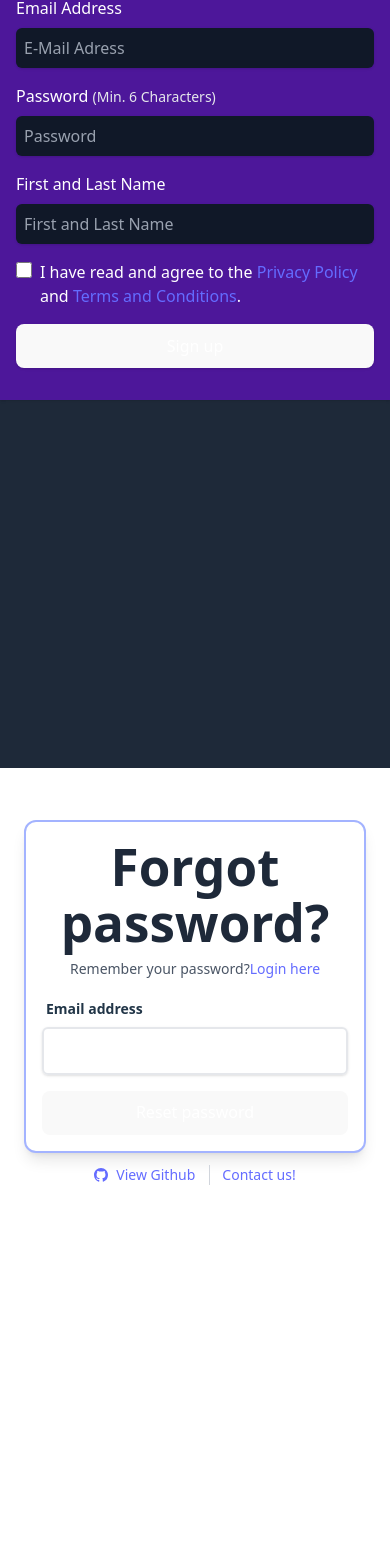
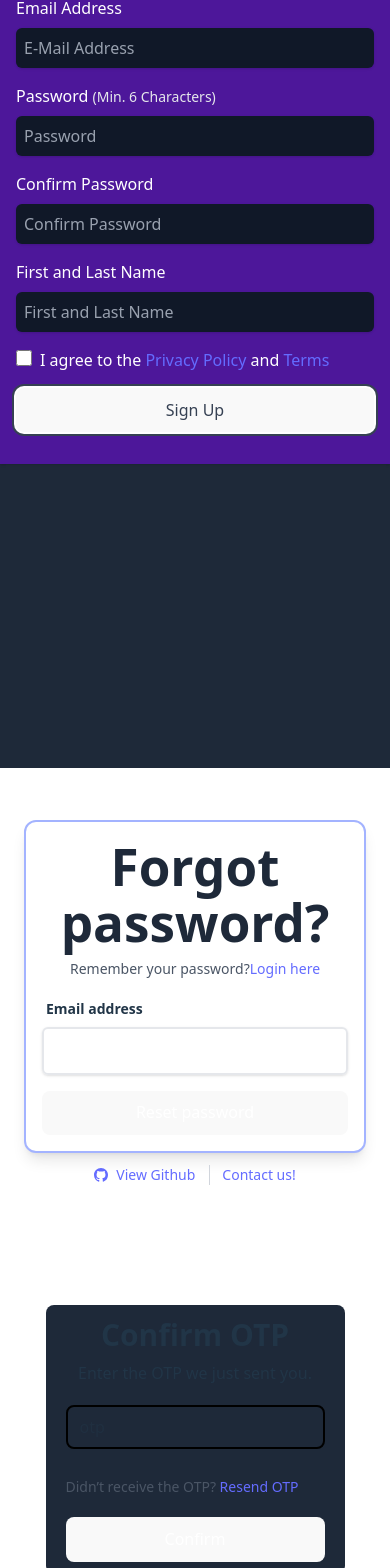
Before and after one commit to Jerry7675/pms, a React (Vite) app: page / in a window 390 px wide. Shown: the part 920-2488 px from the top of the page. Before the commit the page ends 2129 px from the top, so only its background shows below. Built offline with nearby package versions, Linux system fonts and the light colour scheme.

Commit message:
Added otp verification and confirm password box and matching password logic for submission

```diff
--- a/package.json
+++ b/package.json
@@ -13,6 +13,7 @@
     "@tailwindcss/vite": "^4.1.4",
     "react": "^19.0.0",
     "react-dom": "^19.0.0",
+    "react-router-dom": "^7.5.2",
     "tailwindcss": "^4.1.4"
   },
   "devDependencies": {
--- a/src/App.jsx
+++ b/src/App.jsx
@@ -1,6 +1,7 @@
 import Login_form from './Login_form';
 import Registration from './Registration';
 import Forgot from './Forgot';
+import Otp from './Otp';
 function App() {
 
 
@@ -9,6 +10,7 @@ function App() {
     <Login_form />
     <Registration />
     <Forgot />
+    <Otp />
     </div>
 
   );
--- /dev/null
+++ b/src/Otp.jsx
@@ -0,0 +1,34 @@
+function Otp({ otp, setOtp }) {
+  const handleChange = (e) => {
+    const { value } = e.target;
+    if (/^\d*$/.test(value)) {
+      setOtp(value);
+    }
+  };
+
+  return (
+    <div className="flex flex-1 flex-col bg-gray-800 px-5 py-3 rounded-lg justify-center space-y-5 max-w-md mx-auto mt-24">
+    <div className="flex flex-col space-y-2 text-center">
+        <h2 className="text-3xl md:text-4xl font-bold">Confirm OTP</h2>
+        <p className="text-md md:text-xl">
+            Enter the OTP we just sent you.
+        </p>
+    </div>
+    <div className="flex flex-col max-w-md space-y-5">
+
+        <input type="text" placeholder="otp"
+              className="flex px-3 py-2 md:px-4 md:py-3 border-2 border-black rounded-lg font-medium placeholder:font-normal" />
+              <p className="mt-2 text-sm text-gray-600 dark:text-gray-400">
+            Didn’t receive the OTP?{' '}
+            <a className="text-blue-600 decoration-2 hover:underline font-medium" href="#">
+              Resend OTP
+            </a>
+          </p>
+        <button className="flex items-center justify-center flex-none px-3 py-2 md:px-4 md:py-3 border-2 rounded-lg font-medium border-black bg-black text-white">
+            Confirm
+        </button>
+    </div>
+</div>
+  );
+}
+export default Otp;
--- a/src/Registration.jsx
+++ b/src/Registration.jsx
@@ -1,45 +1,138 @@
 import React, { useState } from 'react';
+
 function Registration() {
     const [formData, setFormData] = useState({
         name: '',
         email: '',
-      password: ''
+        password: '',
+        confirmPassword: '',
+        agreedToTerms: false
     });
+
+    // Derived state for validation
+    const passwordsMatch = formData.password === formData.confirmPassword;
+    const areAllFieldsFilled = formData.email && formData.password &&
+                              formData.confirmPassword && formData.name;
+    const canSubmit = passwordsMatch && areAllFieldsFilled && formData.agreedToTerms;
+
     const handleSubmit = (e) => {
-      e.preventDefault(); // This prevents page refresh
-      // Add your form submission logic here
+        e.preventDefault();
         console.log('Form data:', formData);
-      // You can add API call here
+        // Add API call here
     };
+
     const handleChange = (e) => {
-      setFormData({
-        ...formData,
-        [e.target.id]: e.target.value
-      });
+        const { id, type, value, checked } = e.target;
+        setFormData(prev => ({
+            ...prev,
+            [id]: type === 'checkbox' ? checked : value
+        }));
     };
 
     return (
         <div className="h-screen w-screen bg-gray-800 pt-10">
             <div className="max-w-xl mx-auto bg-violet-900 text-white py-8 px-4 shadow sm:rounded-lg sm:px-10">
-        <form onSubmit={handleSubmit} className="flex-col space-y-4 ">
+                <form onSubmit={handleSubmit} className="flex-col space-y-4">
+                    {/* Email Input */}
                     <div className="flex flex-col space-y-2">
-                <label className="block font-medium">Email Address</label><input type="email" class="shadow-sm block w-full py-2 sm:text-sm rounded-md bg-gray-900 px-2 disabled:bg-red-200 sm:text-sm border-gray-300 focus:ring-primary-500 focus:border-primary-500 placeholder-gray-400 focus:outline-none  " name="email" required="" placeholder="E-Mail Adress"/>
+                        <label className="block font-medium">Email Address</label>
+                        <input
+                            type="email"
+                            id="email"
+                            className="shadow-sm block w-full py-2 sm:text-sm rounded-md bg-gray-900 px-2 disabled:bg-red-200 border-gray-300 focus:ring-primary-500 focus:border-primary-500 placeholder-gray-400 focus:outline-none"
+                            value={formData.email}
+                            onChange={handleChange}
+                            required
+                            placeholder="E-Mail Address"
+                        />
                     </div>
+
+                    {/* Password Inputs */}
                     <div className="flex flex-col space-y-2">
-                <label className="block font-medium">Password <span class="text-gray-200 font-base text-sm">(Min. 6 Characters)</span></label><input type="password" class="shadow-sm block w-full py-2 bg-gray-900 px-2 sm:text-sm rounded-md disabled:bg-gray-200 sm:text-sm border-gray-300 focus:ring-primary-500 focus:border-primary-500 placeholder-gray-400 focus:outline-none  " name="password" minlength="6" placeholder="Password" required=""/>
+                        <label className="block font-medium">
+                            Password <span className="text-gray-200 font-base text-sm">(Min. 6 Characters)</span>
+                        </label>
+                        <input
+                            type="password"
+                            id="password"
+                            className="shadow-sm block w-full py-2 bg-gray-900 px-2 sm:text-sm rounded-md border-gray-300 focus:ring-primary-500 focus:border-primary-500 placeholder-gray-400 focus:outline-none"
+                            value={formData.password}
+                            onChange={handleChange}
+                            minLength="6"
+                            placeholder="Password"
+                            required
+                        />
                     </div>
+
                     <div className="flex flex-col space-y-2">
-                <label className="block font-medium">First and Last Name</label><input type="text" class="shadow-sm block w-full py-2 sm:text-sm rounded-md bg-gray-900 px-2 disabled:bg-gray-200 sm:text-sm border-gray-300 focus:ring-primary-500 focus:border-primary-500 placeholder-gray-400 focus:outline-none  " name="displayName" required="" placeholder="First and Last Name"/>
+                        <label className="block font-medium">Confirm Password</label>
+                        <input
+                            type="password"
+                            id="confirmPassword"
+                            className="shadow-sm block w-full py-2 bg-gray-900 px-2 sm:text-sm rounded-md border-gray-300 focus:ring-primary-500 focus:border-primary-500 placeholder-gray-400 focus:outline-none"
+                            value={formData.confirmPassword}
+                            onChange={handleChange}
+                            minLength="6"
+                            placeholder="Confirm Password"
+                            required
+                        />
+                        {formData.confirmPassword && !passwordsMatch && (
+                            <p className="text-red-400 text-sm mt-1">Passwords do not match!</p>
+                        )}
                     </div>
+
+                    {/* Name Input */}
                     <div className="flex flex-col space-y-2">
-                <label className="block font-medium font-normal flex items-start space-x-2"><div><input type="checkbox" class="h-4 w-4 rounded border-gray-300 focus:ring-indigo-500 text-indigo-600" required=""/></div><div>I have read and agree to the <a href="/legal/privacy" target="_blank" class="text-primary-600 hover:text-primary-700">Privacy Policy</a> and <a href="/legal/terms" target="_blank" class="text-primary-600 hover:text-primary-700">Terms and Conditions</a>.</div></label>
+                        <label className="block font-medium">First and Last Name</label>
+                        <input
+                            type="text"
+                            id="name"
+                            className="shadow-sm block w-full py-2 sm:text-sm rounded-md bg-gray-900 px-2 border-gray-300 focus:ring-primary-500 focus:border-primary-500 placeholder-gray-400 focus:outline-none"
+                            value={formData.name}
+                            onChange={handleChange}
+                            required
+                            placeholder="First and Last Name"
+                        />
                     </div>
+
+                    {/* Terms Checkbox */}
+                    <div className="flex flex-col space-y-2">
+                        <label className="block font-normal flex items-start space-x-2">
+                            <div>
+                                <input
+                                    type="checkbox"
+                                    id="agreedToTerms"
+                                    className="h-4 w-4 rounded border-gray-300 focus:ring-indigo-500 text-indigo-600"
+                                    checked={formData.agreedToTerms}
+                                    onChange={handleChange}
+                                    required
+                                />
+                            </div>
+                            <div>
+                                I agree to the <a href="/legal/privacy" target="_blank" className="text-indigo-300 hover:text-indigo-200">Privacy Policy</a> and
+                                <a href="/legal/terms" target="_blank" className="text-indigo-300 hover:text-indigo-200"> Terms</a>
+                            </div>
+                        </label>
+                    </div>
+
+                    {/* Submit Button */}
                     <div className="flex justify-end">
-                <button className="inline-flex items-center justify-center px-4 py-2.5 border border-transparent text-sm font-medium rounded-md shadow-sm focus:outline-none ring-2 ring-offset-2 ring-transparent ring-offset-transparent disabled:bg-gray-400 appearance-none text-white bg-indigo-600 hover:bg-indigo-700 focus:ring-indigo-500 focus:ring-offset-white w-full" type="submit" name="_action" value="create"><div class="relative"><div class="">Sign up</div><div class="hidden absolute top-1/2 left-1/2 transform -translate-x-1/2 -translate-y-1/2"><svg class="animate-spin h-5 w-5 text-white" xmlns="http://www.w3.org/2000/svg" fill="none" viewBox="0 0 24 24"><circle class="opacity-25" cx="12" cy="12" r="10" stroke="currentColor" stroke-width="4"></circle><path class="opacity-75" fill="currentColor" d="M4 12a8 8 0 018-8V0C5.373 0 0 5.373 0 12h4zm2 5.291A7.962 7.962 0 014 12H0c0 3.042 1.135 5.824 3 7.938l3-2.647z"></path></svg></div></div></button>
+                        <button
+                            className={`inline-flex items-center justify-center px-4 py-2.5 border border-transparent text-sm font-medium rounded-md shadow-sm focus:outline-none ring-2 ring-offset-2 ${
+                                canSubmit
+                                    ? 'bg-indigo-600 hover:bg-indigo-700 text-white'
+                                    : 'bg-gray-400 cursor-not-allowed text-gray-700'
+                            } w-full transition-colors`}
+                            type="submit"
+                            disabled={!canSubmit}
+                        >
+                            Sign Up
+                        </button>
                     </div>
                 </form>
             </div>
         </div>
     );
 }
+
 export default Registration;
```
Also changed, not shown: src/Forgot.jsx (+18 -18 lines), 1 other file (tests, documents, lock files or other folders). Lines whose indentation alone changed are shown as unchanged.
